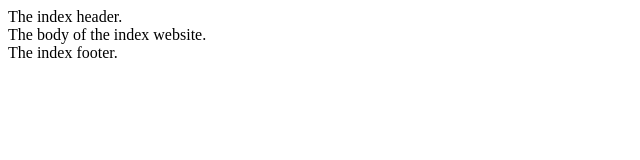
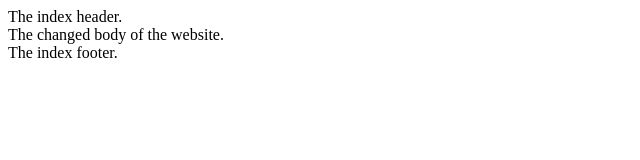
Before and after one commit to Naposprograms/git-demo, a plain HTML site: page web/index.html in a window 1280 px wide. Shown: the full height of the page, 0-640 px from the left. Drawn offline with Linux system fonts and the light colour scheme.

Commit message:
Updating index website content.

```diff
--- a/web/index.html
+++ b/web/index.html
@@ -10,7 +10,7 @@
 			The index header.
 		</header>
 		<main>
-			The body of the index website.
+			The changed body of the website.
 		</main>
 		<footer>
 			The index footer.
```
